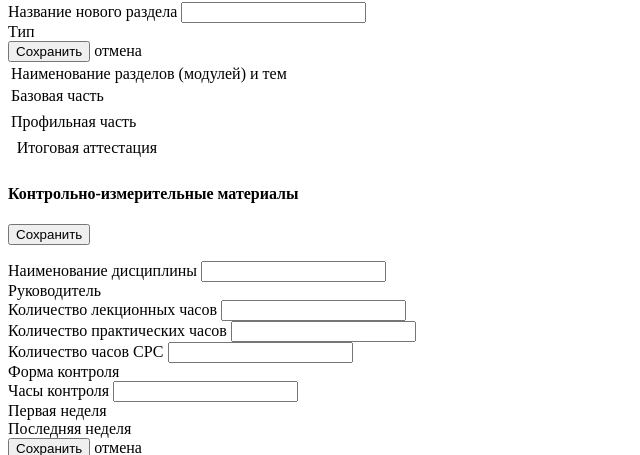
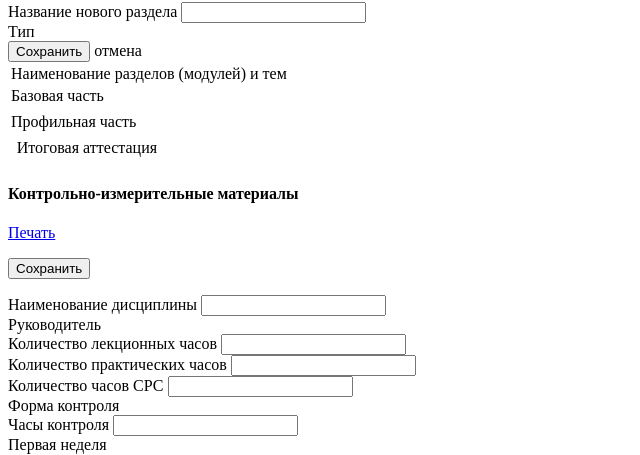
Before and after one commit to agarb7/mybriop, a Yii app: template views/kurs/edit.php in a window 1280 px wide. Shown: the part 1604-2059 px from the top of the page, without its empty margins (0-640 px from the left). Run offline with PHP 8.4 and a stand-in for Yii, Linux system fonts and the light colour scheme; the template is opened without the code that fills it: most values are stand-ins (such as "Sample title", 1, 10 or a date in 2020); data that the repository does not hold is empty; some libraries are stand-ins or nearby versions.

Commit message:
кнопка печати программы курса

```diff
--- a/views/kurs/edit.php
+++ b/views/kurs/edit.php
@@ -202,6 +202,8 @@ echo '<input type="hidden" id="kurs_type" value="'.$kursModel['tip'].'">';
 if ($kursModel['tip'] == 'pk') echo $form->field($kursModel, 'spisok_literatury')->textarea(['class'=>'kurs_field form-control']);
 
 //echo '<p><label for="status_programmy">Подписать&nbsp;&nbsp;</label>'.Html::checkbox('status_programmy',($kursModel['status_programmy']=='redaktiruetsya' or !$kursModel['status_programmy']) ? false : true,['id'=>'status_programmy','onchange'=>'change_podpis('.$kursModel['id'].')']).'  <a class="btn btn-primary" target="blank" href="/pdf/kurs?id='.$kursModel['id'].'">Печать</a></p>';
+
+echo  '<a class="btn btn-primary" target="blank" href="/pdf/kurs?id='.$kursModel['id'].'">Печать</a></p>';
 
 echo '<p>'.Html::button('Сохранить', ['id'=>'smb_btn','class' => 'btn btn-primary','clicked'=>'false']).'</p>';
 ActiveForm::end();
```
